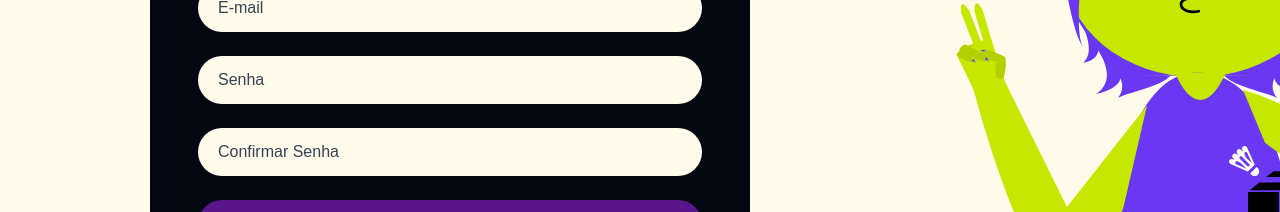
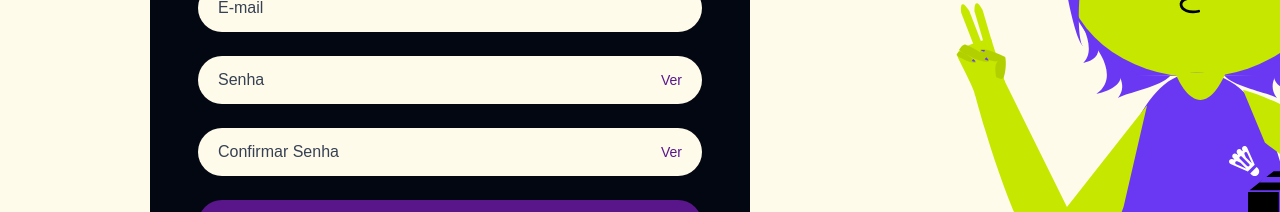
Before and after one commit to nicolemeirelles/cjr-frontend-PT-2026-2-grupo-2, a Next.js app: page /cadastro in a window 1280 px wide. Shown: the part 381-593 px from the top of the page. Built offline with nearby package versions, Linux system fonts and the light colour scheme.

Commit message:
botão de ver e ocultar senha

```diff
--- a/app/cadastro/page.tsx
+++ b/app/cadastro/page.tsx
@@ -3,12 +3,6 @@ import React, {useState} from 'react';
 import Image from 'next/image';
 import {useRouter} from "next/navigation";
 import { api } from '../../lib/api';
-
-
-
-
-
-
 
 export default function Cadastro(){
     const router = useRouter();
@@ -19,6 +13,8 @@ export default function Cadastro(){
         password: '',
         confirmPassword: ''
     })
+    const [mostrarSenha, setMostrarSenha] = useState(false);
+    const [mostrarConfirmarSenha, setMostrarConfirmarSenha] = useState(false);
     const [erro, setErro] = useState('');
     const handleInputChange = (e: React.ChangeEvent<HTMLInputElement>) => {
         setFormData({ ...formData, [e.target.name]: e.target.value });
@@ -34,7 +30,7 @@ export default function Cadastro(){
     }
 
     if (formData.password !== formData.confirmPassword) {
-        setErro('As senhas não coincidem.');
+        setErro('As senhas não coincidem');
         return;
     }
 
@@ -50,10 +46,10 @@ export default function Cadastro(){
         alert('Cadastro realizado com sucesso!');
         router.push('/login');
 
-    } catch (error) {
+    }  catch (error) {
         console.error(error);
         setErro('Ocorreu um erro ao criar a conta. Verifique os dados e tente novamente.');
-    }
+          }
 };
 
     return (
@@ -99,28 +95,42 @@ export default function Cadastro(){
                         </div>
                         <div className="bg-amber-50 rounded-3xl w-[504px] h-[48px] mx-auto px-5 flex items-center">
                             <input
-                            type="password"
+                            type={mostrarSenha ? "text" : "password"}
                             name="password"
                             id="password"
                             placeholder="Senha"
                             value={formData.password}
                             onChange={handleInputChange}
                             className="w-full bg-transparent outline-none text-gray-700 font-light placeholder-gray-700" />
+                            <button
+                            type="button"
+                            onClick={() => setMostrarSenha(!mostrarSenha)}
+                            className="text-purple-900 text-sm font-medium ml-2 outline-none hover:opacity-70">
+                            {mostrarSenha ? "Ocultar" : "Ver"}
+                            </button>
                         </div>
+
                         <div className="bg-amber-50 rounded-3xl w-[504px] h-[48px] mx-auto px-5 flex items-center">
                             <input
-                            type="password"
+                            type={mostrarConfirmarSenha ? "text" : "password"}
                             name="confirmPassword"
                             id="confirmPassword"
                             placeholder="Confirmar Senha"
                             value={formData.confirmPassword}
                             onChange={handleInputChange}
                             className="w-full bg-transparent outline-none text-gray-700 font-light placeholder-gray-700" />
+                            <button
+                            type="button"
+                            onClick={() => setMostrarConfirmarSenha(!mostrarConfirmarSenha)}
+                            className="text-purple-900 text-sm font-medium ml-2 outline-none hover:opacity-70">
+                            {mostrarConfirmarSenha ? "Ocultar" : "Ver"}
+                            </button>
                         </div>
                         {erro && <p className="text-red-400 text-center text-sm">{erro}</p>}
 
-                             <button type="submit" disabled={loading} className=" font-semibold flex justify-center items-center rounded-3xl bg-purple-900 w-[504px] h-[48px] text-white mx-auto">
-                            {loading ? 'CRIANDO...' : 'CRIAR CONTA'}
+                            <button type="submit" disabled={loading}
+                            className=" font-semibold flex justify-center items-center rounded-3xl bg-purple-900 w-[504px] h-[48px] text-white mx-auto">
+                            CRIAR CONTA
   </button>
 
                     </fieldset>
```
Also changed, not shown: lib/api.ts (line endings or trailing spaces).
